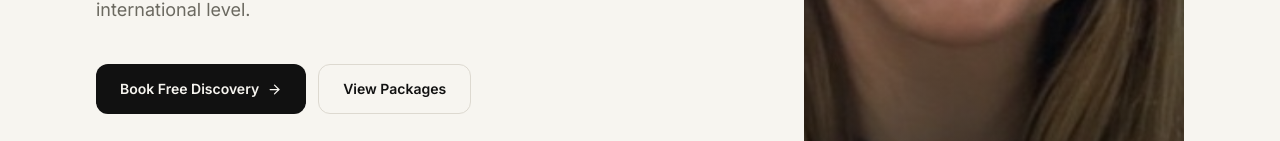
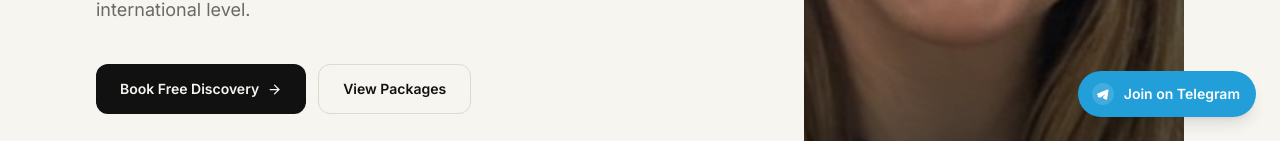
Before and after one commit to jemassuremoinscher/myeffl, a Next.js app: page /en in a window 1280 px wide. Shown: the part 659-800 px from the top of the page. Built offline with nearby package versions, Linux system fonts and the light colour scheme; no server answers.

Commit message:
feat: sticky Telegram CTA with official logo

```diff
--- a/src/app/[locale]/layout.tsx
+++ b/src/app/[locale]/layout.tsx
@@ -9,6 +9,7 @@ import Navbar from "@/components/layout/Navbar";
 import Footer from "@/components/layout/Footer";
 import StructuredData from "@/components/layout/StructuredData";
 import Analytics from "@/components/layout/Analytics";
+import TelegramButton from "@/components/layout/TelegramButton";
 
 const inter = Inter({ subsets: ["latin", "cyrillic"] });
 
@@ -73,6 +74,7 @@ export default async function LocaleLayout({ children, params }: { children: Rea
         <NextIntlClientProvider messages={messages}>
           <Navbar />
           <main>{children}</main>
+          <TelegramButton />
           <Footer />
         </NextIntlClientProvider>
       </body>
--- /dev/null
+++ b/src/components/layout/TelegramButton.tsx
@@ -0,0 +1,47 @@
+"use client";
+
+import { useLocale } from "next-intl";
+import Link from "next/link";
+
+const TELEGRAM = "https://t.me/englishffl";
+
+const labels: Record<string, string> = {
+  en: "Join on Telegram",
+  fr: "Rejoindre Telegram",
+  ru: "Подписаться в Telegram",
+};
+
+export default function TelegramButton() {
+  const locale = useLocale();
+
+  return (
+    <Link
+      href={TELEGRAM}
+      target="_blank"
+      rel="noopener noreferrer"
+      aria-label="Join EFFL on Telegram"
+      className="fixed bottom-6 right-6 z-50 flex items-center gap-2.5 bg-[#229ED9] text-white pl-3.5 pr-4 py-3 rounded-full shadow-lg hover:bg-[#1a8ec4] hover:shadow-xl transition-all duration-200 group"
+    >
+      {/* Official Telegram SVG logo */}
+      <svg
+        width="22" height="22" viewBox="0 0 24 24" fill="none"
+        xmlns="http://www.w3.org/2000/svg"
+        className="flex-shrink-0"
+      >
+        <path
+          d="M12 0C5.373 0 0 5.373 0 12s5.373 12 12 12 12-5.373 12-12S18.627 0 12 0z"
+          fill="white" fillOpacity="0.15"
+        />
+        <path
+          d="M5.18 11.89c3.7-1.61 6.17-2.67 7.4-3.19 3.52-1.46 4.25-1.71 4.73-1.72.1 0 .33.02.48.15.12.1.16.25.17.35.02.1.03.32.02.49-.19 2-.99 6.84-1.4 9.08-.17.95-.51 1.27-.84 1.3-.71.07-1.25-.47-1.94-.92-.08-.05-1.08-.7-1.78-1.15-.79-.51-.28-1.08.17-1.38.12-.07 2.12-1.94 2.16-2.11.01-.03.01-.13-.05-.19-.06-.06-.15-.04-.22-.02-.09.02-1.53.97-4.33 2.86-.41.28-.78.42-1.12.41-.37-.01-1.07-.21-1.59-.38-.64-.21-1.15-.32-1.1-.68.02-.19.28-.38.75-.58z"
+          fill="white"
+        />
+      </svg>
+
+      {/* Label — masqué sur mobile, visible sur sm+ */}
+      <span className="hidden sm:block text-sm font-semibold whitespace-nowrap">
+        {labels[locale] ?? labels.en}
+      </span>
+    </Link>
+  );
+}
```
